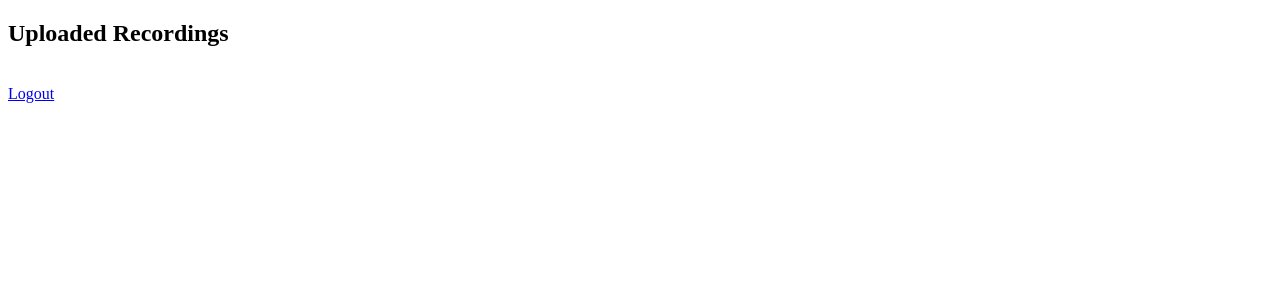
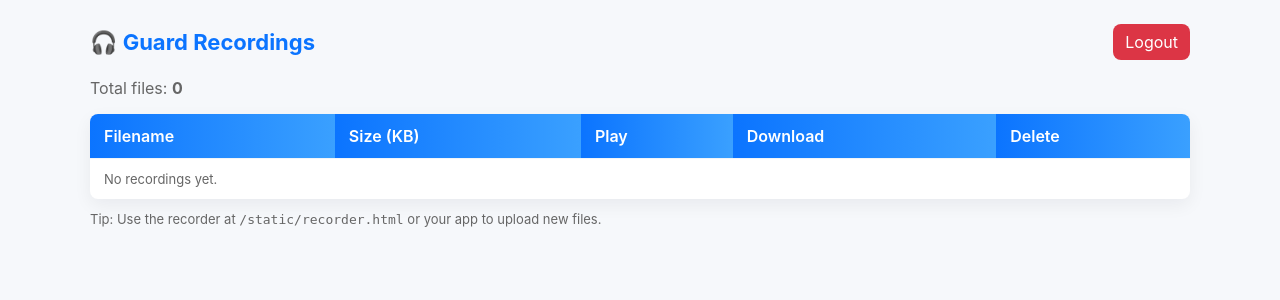
Before and after one commit to Sukh362/Hack, a Flask app: page / in a window 1280 px wide. Shown: the top 300 px of the page. Run offline with Flask 2, Linux system fonts and the light colour scheme; the visitor is signed in with stand-in values (Sample User, id 1).

Commit message:
Update dashboard.html

```diff
--- a/templates/dashboard.html
+++ b/templates/dashboard.html
@@ -1,18 +1,74 @@
 <!DOCTYPE html>
-<html>
+<html lang="en">
 <head>
-  <title>Guard Dashboard</title>
+<meta charset="utf-8" />
+<meta name="viewport" content="width=device-width,initial-scale=1" />
+<title>Guard — Recordings</title>
+<style>
+  :root{--accent:#0b74ff;--danger:#dc3545;--muted:#666;}
+  body{font-family:Inter,Segoe UI,Roboto,Arial,sans-serif;background:#f6f8fb;color:#111;margin:0;padding:24px;}
+  .wrap{max-width:1100px;margin:0 auto;}
+  header{display:flex;align-items:center;justify-content:space-between;margin-bottom:18px;}
+  h1{margin:0;color:var(--accent);font-size:22px}
+  .logout{background:var(--danger);color:#fff;padding:8px 12px;border-radius:8px;text-decoration:none}
+  .notice{color:var(--muted);margin-top:8px}
+  table{width:100%;border-collapse:collapse;margin-top:16px;background:#fff;border-radius:8px;overflow:hidden;box-shadow:0 6px 18px rgba(16,24,40,.06)}
+  th,td{padding:12px 14px;text-align:left;border-bottom:1px solid #f1f5f9}
+  th{background:linear-gradient(90deg,var(--accent),#3aa0ff);color:#fff;font-weight:600}
+  tr:last-child td{border-bottom:none}
+  td.actions{display:flex;gap:8px;align-items:center}
+  a.btn, button.btn{display:inline-block;padding:8px 10px;border-radius:6px;border:none;text-decoration:none;font-size:14px;cursor:pointer}
+  a.btn.download{background:#eef6ff;color:var(--accent);border:1px solid #d7ecff}
+  button.btn.delete{background:var(--danger);color:#fff;border:1px solid rgba(0,0,0,.06)}
+  audio{width:260px}
+  .small{font-size:13px;color:var(--muted)}
+</style>
 </head>
 <body>
-  <h2>Uploaded Recordings</h2>
-  <ul>
-    {% for file in files %}
-      <li>
-        <a href="{{ url_for('uploaded_file', filename=file) }}">{{ file }}</a>
-      </li>
-    {% endfor %}
-  </ul>
-  <br>
-  <a href="/logout">Logout</a>
+  <div class="wrap">
+    <header>
+      <h1>🎧 Guard Recordings</h1>
+      <a class="logout" href="/logout">Logout</a>
+    </header>
+
+    <p class="notice">Total files: <strong>{{ files|length }}</strong></p>
+
+    <table>
+      <thead>
+        <tr>
+          <th>Filename</th>
+          <th>Size (KB)</th>
+          <th>Play</th>
+          <th>Download</th>
+          <th>Delete</th>
+        </tr>
+      </thead>
+      <tbody>
+      {% for file in files %}
+        <tr>
+          <td style="max-width:320px;word-break:break-all">{{ file }}</td>
+          <td class="small">{{ "%.1f"|format((os.path.getsize('uploads/' + file) / 1024)) }}</td>
+          <td><audio controls preload="none"><source src="{{ url_for('serve_file', filename=file) }}" type="audio/mp4">Your browser doesn't support audio</audio></td>
+          <td><a class="btn download" href="{{ url_for('serve_file', filename=file) }}" download>⬇️ Download</a></td>
+          <td>
+            <form method="post" action="{{ url_for('delete_file', filename=file) }}" onsubmit="return confirmDelete('{{ file }}')">
+              <button type="submit" class="btn delete">Delete</button>
+            </form>
+          </td>
+        </tr>
+      {% endfor %}
+      {% if files|length == 0 %}
+        <tr><td colspan="5" class="small">No recordings yet.</td></tr>
+      {% endif %}
+      </tbody>
+    </table>
+    <p class="small" style="margin-top:12px">Tip: Use the recorder at <code>/static/recorder.html</code> or your app to upload new files.</p>
+  </div>
+
+<script>
+function confirmDelete(name){
+  return confirm("Delete file\\n\\n"+name+"\\n\\nThis action cannot be undone. Continue?");
+}
+</script>
 </body>
 </html>
```
